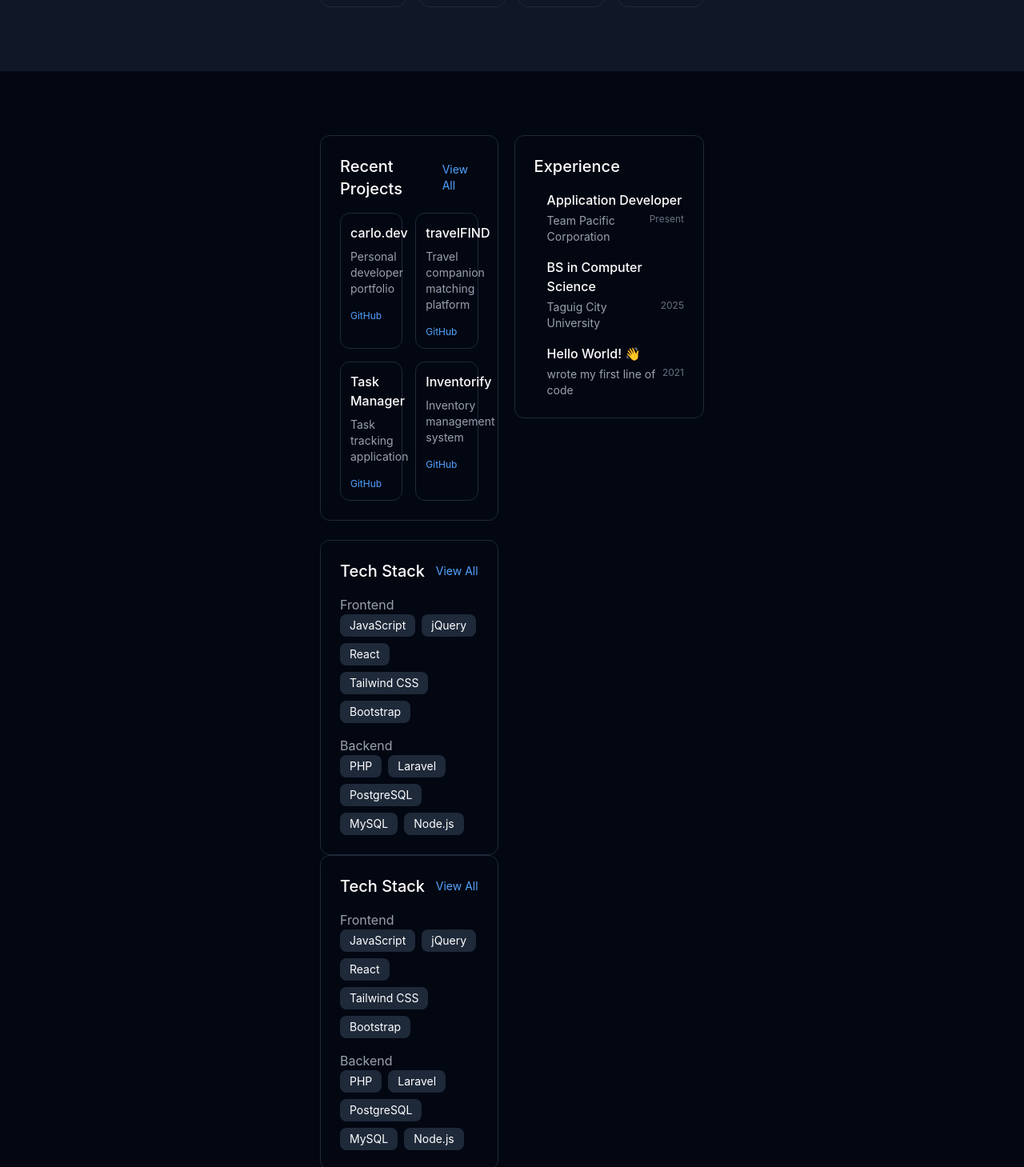
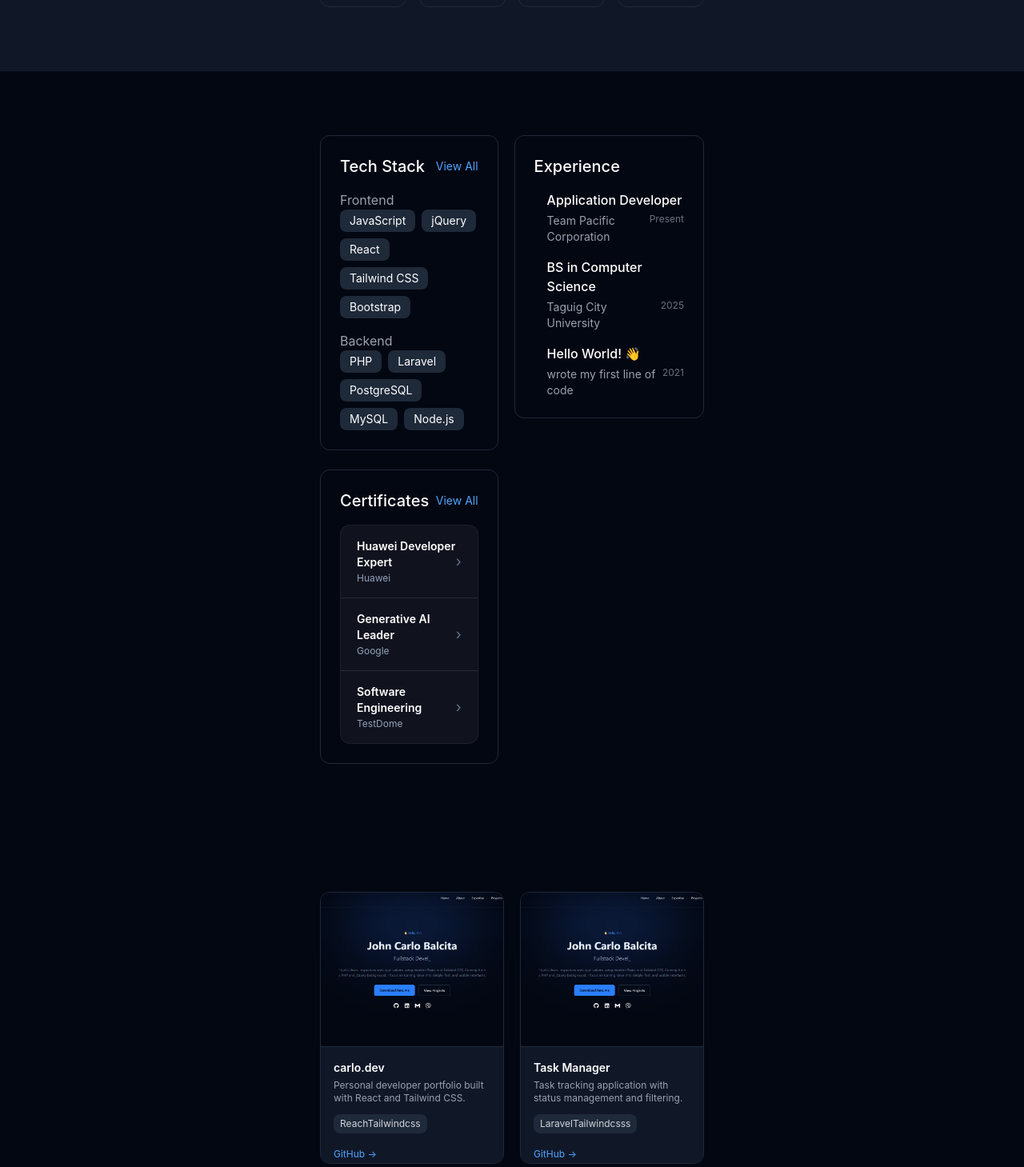
Before and after one commit to KARLO-00/my-portfolio, a React (Vite) app: page / in a window 1280 px wide. Shown: the part 1341-2800 px from the top of the page at 80% size. Built offline with nearby package versions, Linux system fonts and the light colour scheme.

Commit message:
Move project to seperate section and added certificates

```diff
--- a/src/components/Navbar.jsx
+++ b/src/components/Navbar.jsx
@@ -11,6 +11,7 @@ export default function Navbar({
         { id: "home", label: "Home" },
         { id: "about", label: "About" },
         { id: "expertise", label: "Expertise" },
+        { id: 'projects', label: 'Projects' },
         { id: "contact", label: "Contact" },
     ];
 
--- a/src/pages/Home.jsx
+++ b/src/pages/Home.jsx
@@ -4,6 +4,7 @@ import Hero from "../sections/Hero";
 import Navbar from "../components/Navbar";
 import About from "../sections/About";
 import Expertise from "../sections/Expertise";
+import Projects from "../sections/Projects";
 import Contact from "../sections/Contact";
 import Footer from "../sections/Footer";
 
@@ -19,6 +20,7 @@ function Home({
             />
             <About darkMode={darkMode} />
             <Expertise darkMode={darkMode} />
+            <Projects darkMode={darkMode} />
             <Contact darkMode={darkMode} />
             <Footer darkMode={darkMode} />
         </main>
--- a/src/sections/About.jsx
+++ b/src/sections/About.jsx
@@ -84,7 +84,7 @@ export default function About({ darkMode }) {
                 </div>
 
                 <div className="rounded-xl border border-gray-800 p-4">
-                    <h3 className="text-2xl font-bold text-blue-400">100+</h3>
+                    <h3 className="text-2xl font-bold text-blue-400">52+</h3>
                     <p className="text-sm text-gray-400">Commits Made</p>
                 </div>
 
--- a/src/sections/Expertise.jsx
+++ b/src/sections/Expertise.jsx
@@ -2,6 +2,7 @@ import { Link } from "react-router-dom";
 import {
     FaGithub
 } from "react-icons/fa";
+
 
 export default function Expertise({ darkMode }) {
     const skills = [
@@ -24,33 +25,6 @@ export default function Expertise({ darkMode }) {
                 "Node.js"
             ]
         }
-    ]
-
-    const projects = [
-        {
-            title: "carlo.dev",
-            description: "Personal developer portfolio",
-            github: "https://github.com/KARLO-00/my-portfolio",
-            live: "#",
-        },
-        {
-            title: "travelFIND",
-            description: "Travel companion matching platform",
-            github: "#",
-            live: "#",
-        },
-        {
-            title: "Task Manager",
-            description: "Task tracking application",
-            github: "https://github.com/KARLO-00/task-manager",
-            live: "#",
-        },
-        {
-            title: "Inventorify",
-            description: "Inventory management system",
-            github: "https://github.com/KARLO-00/inventorify",
-            live: "#",
-        },
     ];
 
     const experience = [
@@ -71,23 +45,10 @@ export default function Expertise({ darkMode }) {
         },
     ]
 
-    const expertise = [
-        {
-            title: "Frontend Development",
-            subtitle: "React, JavaScript, Tailwind CSS",
-        },
-        {
-            title: "Backend Development",
-            subtitle: "Laravel, PHP, PostgreSQL",
-        },
-        {
-            title: "Database Management",
-            subtitle: "PostgreSQL, MySQL",
-        },
-        {
-            title: "AI & Automation",
-            subtitle: "OpenAI API, Prompt Engineering",
-        },
+    const certifications = [
+        { name: "Huawei Developer Expert", issuer: "Huawei" },
+        { name: "Generative AI Leader", issuer: "Google" },
+        { name: "Software Engineering", issuer: "TestDome" },
     ];
 
     return (
@@ -96,69 +57,6 @@ export default function Expertise({ darkMode }) {
             className="min-h-screen px-6 lg:px-100 py-20 flex flex-col lg:flex-row gap-5"
         >
             <div className="lg:w-3/4">
-
-                {/* Projects */}
-                <div className="w-full lg:w-full">
-                    <div className={`border rounded-xl p-6
-                            ${darkMode ? "bg-gray-950 border-gray-800" : "bg-white border-gray-200"}
-                        `}>
-
-                        <div className="flex items-center justify-between mb-4">
-                            <h2 className="text-xl font-medium">
-                                Recent Projects
-                            </h2>
-
-                            <Link
-                                to="/projects"
-                                className="text-sm text-blue-400 hover:text-blue-300 transition"
-                            >
-                                View All
-                            </Link>
-                        </div>
-
-                        <div className=" grid grid-cols-2 gap-4">
-
-                            {projects.map((project, index) => (
-                                <div
-                                    key={index}
-                                    className={`rounded-xl p-3 hover:border-blue-400 transition border
-                                        ${darkMode ? "bg-gray-950 border-gray-800" : "bg-white  border-gray-200"}
-                                    `}
-                                >
-                                    <h2 className="text-md font-medium mb-2">
-                                        {project.title}
-                                    </h2>
-
-                                    <p className="text-gray-400 text-sm mb-4">
-                                        {project.description}
-                                    </p>
-
-                                    {/* Links */}
-                                    <div className="flex gap-4 text-xs">
-                                        <a
-                                            href={project.github}
-                                            target="_blank"
-                                            className="text-blue-400 hover:text-blue-300"
-                                        >
-                                            GitHub
-                                        </a>
-
-                                        {/* <a
-                                            href={project.live}
-                                            target="_blank"
-                                            className="text-blue-400 hover:text-blue-300"
-                                        >
-                                            Live Demo
-                                        </a> */}
-                                    </div>
-                                </div>
-                            ))}
-
-                        </div>
-                    </div>
-                </div>
-
-                <br />
 
                 {/* Tech Stack */}
                 <div className="w-full lg:w-full">
@@ -206,6 +104,9 @@ export default function Expertise({ darkMode }) {
                     </div>
                 </div>
 
+                <br />
+
+                {/* Certificates */}
                 <div className="w-full lg:w-full">
                     <div className={`border rounded-xl p-6
                             ${darkMode ? "bg-gray-950 border-gray-800" : "bg-white border-gray-200"}
@@ -213,40 +114,30 @@ export default function Expertise({ darkMode }) {
 
                         <div className="flex items-center justify-between mb-4">
                             <h2 className="text-xl font-medium">
-                                Tech Stack
+                                Certificates
                             </h2>
 
                             <Link
-                                to="/techstack"
+                                to="/"
                                 className="text-sm text-blue-400 hover:text-blue-300 transition"
                             >
                                 View All
                             </Link>
                         </div>
 
-                        <div className="space-y-4">
-
-                            {skills.map((item) => (
-                                <div key={item.category}>
-                                    <h3 className={`"text-sm mb-2" ${darkMode ? "text-gray-400" : "text-gray-900"}`}>
-                                        {item.category}
-                                    </h3>
-
-                                    <div className="flex flex-wrap gap-2">
-                                        {item.techlist.map((tech) => (
-                                            <span
-                                                key={tech}
-                                                className={`px-3 py-1 text-sm rounded-lg
-                                                    ${darkMode ? "bg-gray-800" : "bg-gray-200"}
-                                                `}
-                                            >
-                                                {tech}
-                                            </span>
-                                        ))}
+                        <div className="divide-y divide-white/10 border border-white/10 rounded-xl overflow-hidden">
+                            {certifications.map((cert, index) => (
+                                <div
+                                    key={index}
+                                    className="flex items-center justify-between px-5 py-4 bg-white/5 hover:bg-white/10 transition-colors cursor-pointer"
+                                >
+                                    <div>
+                                        <p className="text-sm font-semibold text-white">{cert.name}</p>
+                                        <p className="text-xs text-slate-400 mt-0.5">{cert.issuer}</p>
                                     </div>
+                                    <span className="text-slate-500 text-lg">›</span>
                                 </div>
                             ))}
-
                         </div>
                     </div>
                 </div>
--- /dev/null
+++ b/src/sections/Projects.jsx
@@ -0,0 +1,76 @@
+import carlodev1 from "../assets/images/carlo.dev_1.png";
+import carlodev2 from "../assets/images/carlo.dev_2.png";
+
+
+export default function ({ darkMode }) {
+    const projects = [
+        {
+            title: "carlo.dev",
+            description: "Personal developer portfolio built with React and Tailwind CSS.",
+            tech: [
+                "Reach",
+                "Tailwindcss",
+            ],
+            github: "https://github.com/KARLO-00/my-portfolio",
+            live: "#",
+            display: darkMode ? carlodev1 : carlodev2,
+        },
+        {
+            title: "Task Manager",
+            description: "Task tracking application with status management and filtering.",
+            tech: [
+                "Laravel",
+                "Tailwindcsss",
+            ],
+            github: "https://github.com/KARLO-00/task-manager",
+            live: "#",
+            display: darkMode ? carlodev1 : carlodev2,
+        },
+    ];
+
+    return (
+        <section
+            id="projects"
+            className="min-h-screen px-6 lg:px-100 py-20 flex flex-col lg:flex-row gap-5"
+        >
+            {projects.map((project, index) => (
+                <div
+                    key={index}
+                    className={`border rounded-xl w-1/2 overflow-hidden h-85
+                    ${darkMode ? "border-gray-800" : "border-gray-200"}
+                `}>
+                    <img
+                        src={project.display}
+                        alt="carlo.dev screenshot"
+                        className="w-full h-48 object-cover"
+                    />
+
+                    <div className={`p-4 border-t
+                        ${darkMode ? "bg-gray-900 border-gray-800" : "bg-gray-50 border-gray-200"}
+                    `}>
+                        <h2 className="text-sm font-semibold mb-1">{project.title}</h2>
+
+                        <p className={`text-xs mb-3
+                            ${darkMode ? "text-gray-400" : "text-gray-600"}
+                        `}>
+                            {project.description}
+                        </p>
+
+                        <div className="flex flex-wrap gap-2 mb-3">
+                            <span className={`px-2 py-1 text-xs rounded-lg
+                                ${darkMode ? "bg-gray-800 text-gray-300" : "bg-gray-200 text-gray-700"}
+                            `}>
+                                {project.tech}
+                            </span>
+                        </div>
+
+                        <a href={project.github} className="text-xs text-blue-400 hover:text-blue-300">
+                            GitHub →
+                        </a>
+                    </div>
+                </div>
+            ))}
+
+        </section >
+    );
+}
```
Also changed, not shown: src/assets/images/carlo.dev_1.png (added), src/assets/images/carlo.dev_2.png (added).
